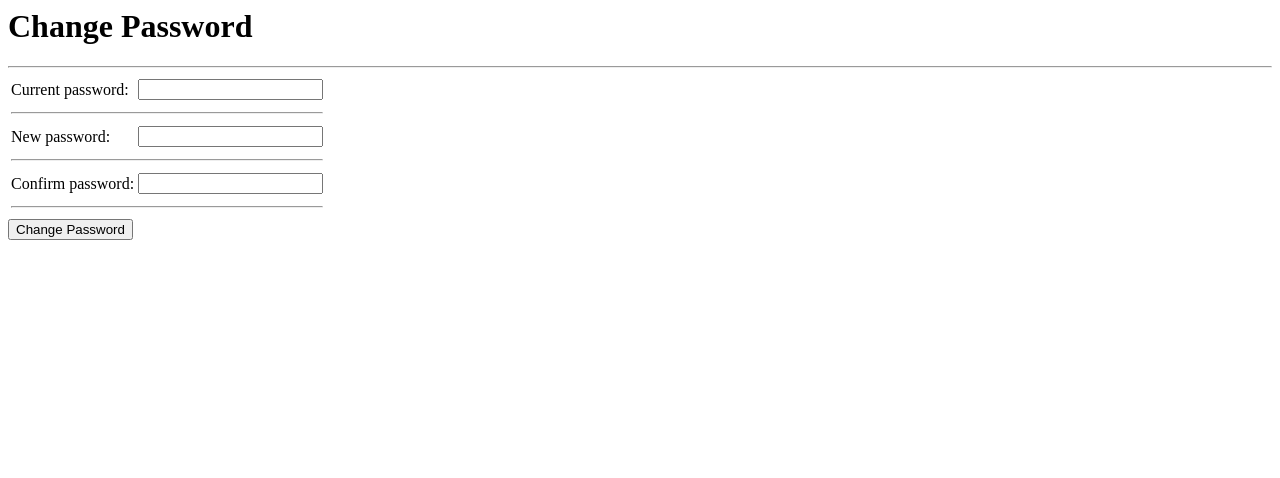
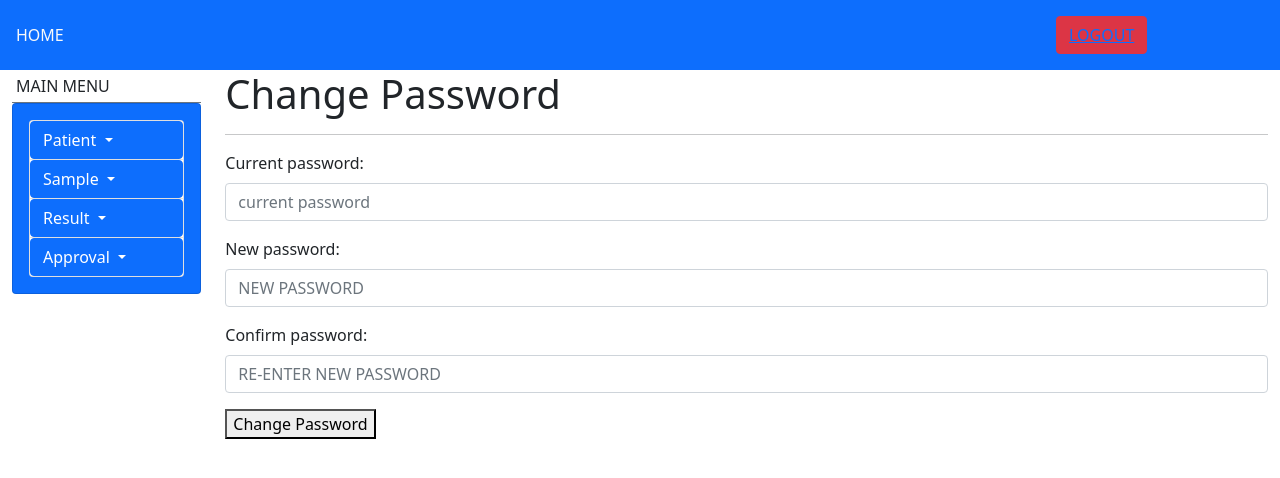
Before and after one commit to Gpro654321/Labmaster, a Django app: page /change_password/ in a window 1280 px wide. Shown: the top 478 px of the page. Run offline with Django 4.2, Linux system fonts and the light colour scheme; the visitor is signed in with stand-in values (Sample User, id 1).

Commit message:
the base1.html has been completed with collapse class of bootstrap.The password change page is now able to display errors

```diff
--- /dev/null
+++ b/myproject/templates/base1.html
@@ -0,0 +1,137 @@
+<!DOCTYPE html>
+<html>
+	<head>
+		<link href="https://cdn.jsdelivr.net/npm/bootstrap@5.0.2/dist/css/bootstrap.min.css" rel="stylesheet" integrity="sha384-EVSTQN3/azprG1Anm3QDgpJLIm9Nao0Yz1ztcQTwFspd3yD65VohhpuuCOmLASjC" crossorigin="anonymous">
+
+	</head>
+
+
+
+	<nav class="navbar bg-primary p-3">
+		<div class="col-md-10 text-light">
+		 	HOME
+		</div>
+		<div class="col-md-2">
+            <button type="button" class="btn btn-danger">
+                <a href="/logout/">LOGOUT</a>
+            </button>
+
+		</div>
+	</nav>
+
+	<div class='container-fluid'>
+
+		<div class="row">
+
+			<div class='col-md-2'>
+				<div class="p-1 border-bottom border-secondary">
+					MAIN MENU
+				</div>
+				<div class="card bg-primary">
+					<div class="card-body">
+						<!-- start of list-group-->
+						<ul class="list-group text-start ">
+
+							<!--sub menu begins -->
+                            <li class="list-group-item text-start p-0 ">
+                                <div class="btn btn-primary dropdown-toggle
+                                     w-100 text-start"
+                                     type="button"
+                                     id="dropdown1"
+                                     data-bs-toggle="collapse"
+                                     href="#drop1"
+                                     aria-expanded="false">
+                                        Patient
+                                </div>
+                                <ul class="collapse list-group" id="drop1">
+                                    <li class="list-group-item">
+                                           <a href="/patients/">Patient List</a></li>
+                                    <li class="list-group-item">
+                                           <a href="/patient_form/">Add Patient</a></li>
+                                </ul>
+                            </li>
+							<!-- submenu ends -->
+
+							<!--sub menu begins -->
+                            <li class="list-group-item text-start p-0">
+                                <div class="btn btn-primary dropdown-toggle
+                                     w-100 text-start"
+                                     type="button"
+                                     id="dropdown2"
+                                     data-bs-toggle="collapse"
+                                     href="#drop2"
+                                     aria-expanded="false">
+                                       Sample
+                                </div>
+                                <ul class="collapse list-group" id="drop2">
+                                    <li class="list-group-item">
+                                           <a href="/samples/">Sample List</a></li>
+                                    <li class="list-group-item">
+                                           <a href="/sample_form/">Add Sample</a></li>
+                                </ul>
+                            </li>
+							<!-- submenu ends -->
+
+							<!--sub menu begins -->
+                            <li class="list-group-item text-start p-0">
+                                <div class="btn btn-primary dropdown-toggle dropdown-toggle-end
+                                     w-100 text-start"
+                                     type="button"
+                                     id="dropdown3"
+                                     data-bs-toggle="collapse"
+                                     href="#drop3"
+                                     aria-expanded="false">
+                                    Result
+                                </div>
+                                <ul class="collapse list-group" id="drop3">
+                                    <li class="list-group-item">
+                                           <a href="/result_list/">Result List</a></li>
+                                    <li class="list-group-item">
+                                           <a href="/result_form/">Add Result</a></li>
+                                </ul>
+                            </li>
+							<!-- submenu ends -->
+
+							<!--sub menu begins -->
+                            <li class="list-group-item text-start p-0">
+                                <div class="btn btn-primary dropdown-toggle
+                                     w-100 text-start"
+                                     type="button"
+                                     id="dropdown4"
+                                     data-bs-toggle="collapse"
+                                     href="#drop4"
+                                     aria-expanded="false">
+                                      Approval
+                                </div>
+                                <ul class="collapse list-group" id="drop4">
+                                    <li class="list-group-item">
+                                           <a href="/samples/">Approval List</a></li>
+                                </ul>
+                            </li>
+							<!-- submenu ends -->
+
+
+
+
+					    </ul>
+						<!--end of listgroup-->
+					</div>
+				</div>
+			</div>
+			<div class="col-md-10">
+                {% block content %}
+                <h1>Welcome</h1>
+                {% endblock %}
+			</div>
+
+		</div>
+
+
+	</div>
+
+
+
+	<script src="https://cdn.jsdelivr.net/npm/bootstrap@5.0.2/dist/js/bootstrap.bundle.min.js" integrity="sha384-MrcW6ZMFYlzcLA8Nl+NtUVF0sA7MsXsP1UyJoMp4YLEuNSfAP+JcXn/tWtIaxVXM" crossorigin="anonymous"></script>
+
+
+</html>
--- a/myproject/user/forms.py
+++ b/myproject/user/forms.py
@@ -1,9 +1,24 @@
 from django import forms
+from django.core.exceptions import ValidationError
 
 class ChangePasswordForm(forms.Form):
-    current_password = forms.CharField(widget=forms.PasswordInput)
-    new_password = forms.CharField(widget=forms.PasswordInput)
-    confirm_password = forms.CharField(widget=forms.PasswordInput)
+    #current_password = forms.CharField(widget=forms.PasswordInput)
+    #new_password = forms.CharField(widget=forms.PasswordInput)
+    #confirm_password = forms.CharField(widget=forms.PasswordInput)
+
+    current_password = forms.CharField(
+        widget=forms.PasswordInput(attrs={"class":'form-control',
+                                          'placeholder': "current password"})
+                                        )
+    new_password = forms.CharField(
+        widget=forms.PasswordInput(attrs={"class":"form-control",
+                                          "placeholder":"NEW PASSWORD"})
+
+                                        )
+    confirm_password = forms.CharField(
+        widget=forms.PasswordInput(attrs={"class":"form-control",
+                                          "placeholder":"RE-ENTER NEW PASSWORD"})
+                                        )
 
     def clean(self):
         cleaned_data = super().clean()
@@ -12,4 +27,8 @@ class ChangePasswordForm(forms.Form):
         confirm_password = cleaned_data.get("confirm_password")
 
         if new_password != confirm_password:
+            self.add_error('confirm_password', "Passwords do not match")
+            print("Passwords donot match")
             raise ValidationError("passwords do not match")
+
+        return
--- a/myproject/user/templates/change_password.html
+++ b/myproject/user/templates/change_password.html
@@ -1,27 +1,27 @@
-
+{% extends "base1.html" %}
 
 {% block content %}
   <h1>Change Password</h1>
   <hr>
   <form method="post">
     {% csrf_token %}
-    <table >
     {% for field in form %}
-    <tr>
-        <td>{{ field.label_tag }}</td>
-        <td>{{ field  }}
-    </tr>
-    <tr>
-        <td colspan="2"><hr></td>
-    </tr>
+        <div class="mb-3">
+            <label class="form-label" for="{{ field.id_for_field }}">{{ field.label_tag }}</label>
+            {{ field  }}
+        </div>
+
+
+        <!--<td colspan="2"><hr></td>-->
+
     {% endfor %}
 
 
     {% if form.errors %}
-    <ul class="errorlist">
+    <ul class="errorlist text-danger">
         {% for field in form %}
             {% for error in field.errors %}
-            <li>{{ error }}</li>
+            <li><strong>{{ error }}</strong></li>
             {% endfor %}
         {% endfor %}
     </ul>
--- a/myproject/user/views.py
+++ b/myproject/user/views.py
@@ -52,7 +52,7 @@ class HomeView(LoginRequiredMixin,NeverCacheMixin,TemplateView):
     The home page. This will be visible only on successful login
     """
     print("successful login")
-    template_name = 'registration/success_login_test.html'
+    template_name = 'base1.html'
 
 class LogoutView(LogoutView):
     #next_page takes the url to redirect the user after loggin out
@@ -77,3 +77,34 @@ class ChangePasswordView(LoginRequiredMixin, PermissionRequiredMixin,FormView):
         user.save()
         update_session_auth_hash(self.request, user)
         return super().form_valid(form)
+
+    def form_invalid(self, form):
+        '''
+        This method will be called if the form is considered invalid
+        This will call the get_context_data method
+        '''
+        print("form invalid")
+        return self.render_to_response(self.get_context_data(form=form))
+
+    def get_context_data(self, **kwargs):
+        '''
+        if the form is called by get method a normal form will be shown
+        else a form with errors will be shown
+        '''
+        context = super().get_context_data(**kwargs)
+        print(kwargs)
+        if 'form' not in kwargs:
+            # if 'form' is not there in kwargs, then create a context with a
+            # new form instance with self.form_class()
+            context['form'] = self.form_class()
+        if self.request.method == "POST":
+            context['form'] = kwargs['form']
+            context['form_errors'] = kwargs['form'].errors
+
+
+        #form1 = context['form']
+        #form1.add_error('confirm_password', "Passwords didn't match")
+        print("get context data for password change is being called")
+        print(context)
+        #context['form'].add_error('confirm_password', "passwords did't match")
+        return context
```
Also changed, not shown: myproject/user/templates/registration/htmlForLabmaster.html (added, +108 -0 lines), myproject/user/templates/registration/success_login_test.html (+1 -52 lines), 1 other file.
